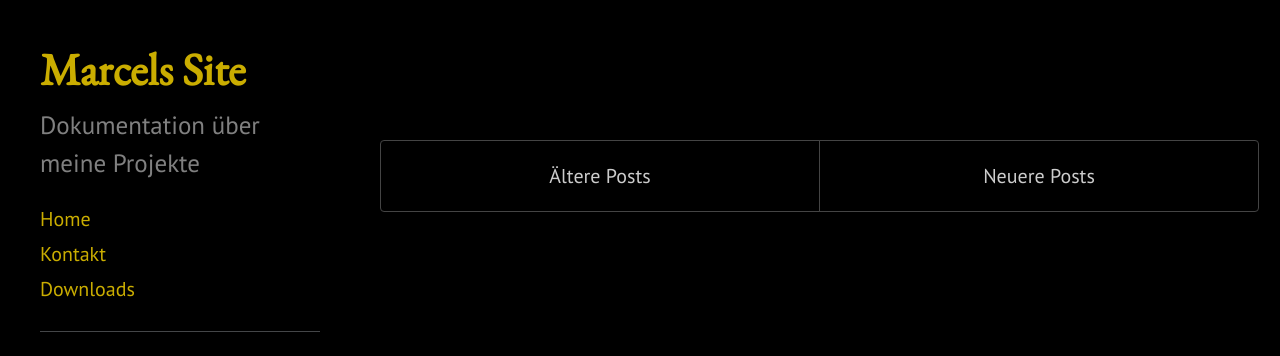
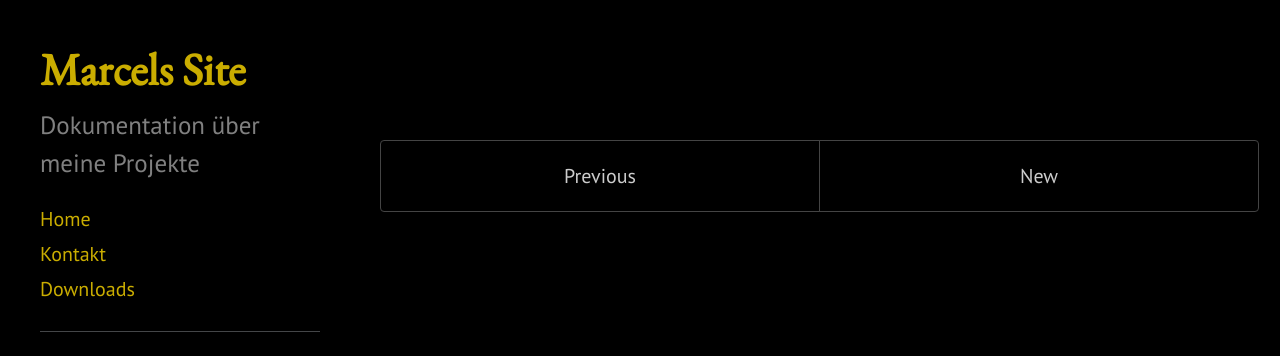
Before and after one commit to ma744/Enfield-old-version, a Jekyll site: the page built from index.html, in a window 1280 px wide. Shown: the top 356 px of the page. Built offline with Jekyll 4.4.1, drawn with Linux system fonts in a browser that asks for light colours; the list of posts is cut into pages by our own code.

Commit message:
updated index.html

```diff
--- a/index.html
+++ b/index.html
@@ -23,17 +23,17 @@ title: Home
 
 <div class="pagination">
   {% if paginator.next_page %}
-    <a class="pagination-item older" href="{{ site.baseurl }}page{{paginator.next_page}}">Ältere Posts</a>
+    <a class="pagination-item older" href="{{ site.baseurl }}page{{paginator.next_page}}">Previous</a>
   {% else %}
-    <span class="pagination-item older">Ältere Posts</span>
+    <span class="pagination-item older">Previous</span>
   {% endif %}
   {% if paginator.previous_page %}
     {% if paginator.page == 2 %}
-      <a class="pagination-item newer" href="{{ site.baseurl }}">Neuere Posts</a>
+      <a class="pagination-item newer" href="{{ site.baseurl }}">New</a>
     {% else %}
-      <a class="pagination-item newer" href="{{ site.baseurl }}page{{paginator.previous_page}}">Neuere Posts</a>
+      <a class="pagination-item newer" href="{{ site.baseurl }}page{{paginator.previous_page}}">New</a>
     {% endif %}
   {% else %}
-    <span class="pagination-item newer">Neuere Posts</span>
+    <span class="pagination-item newer">New</span>
   {% endif %}
 </div>
```
